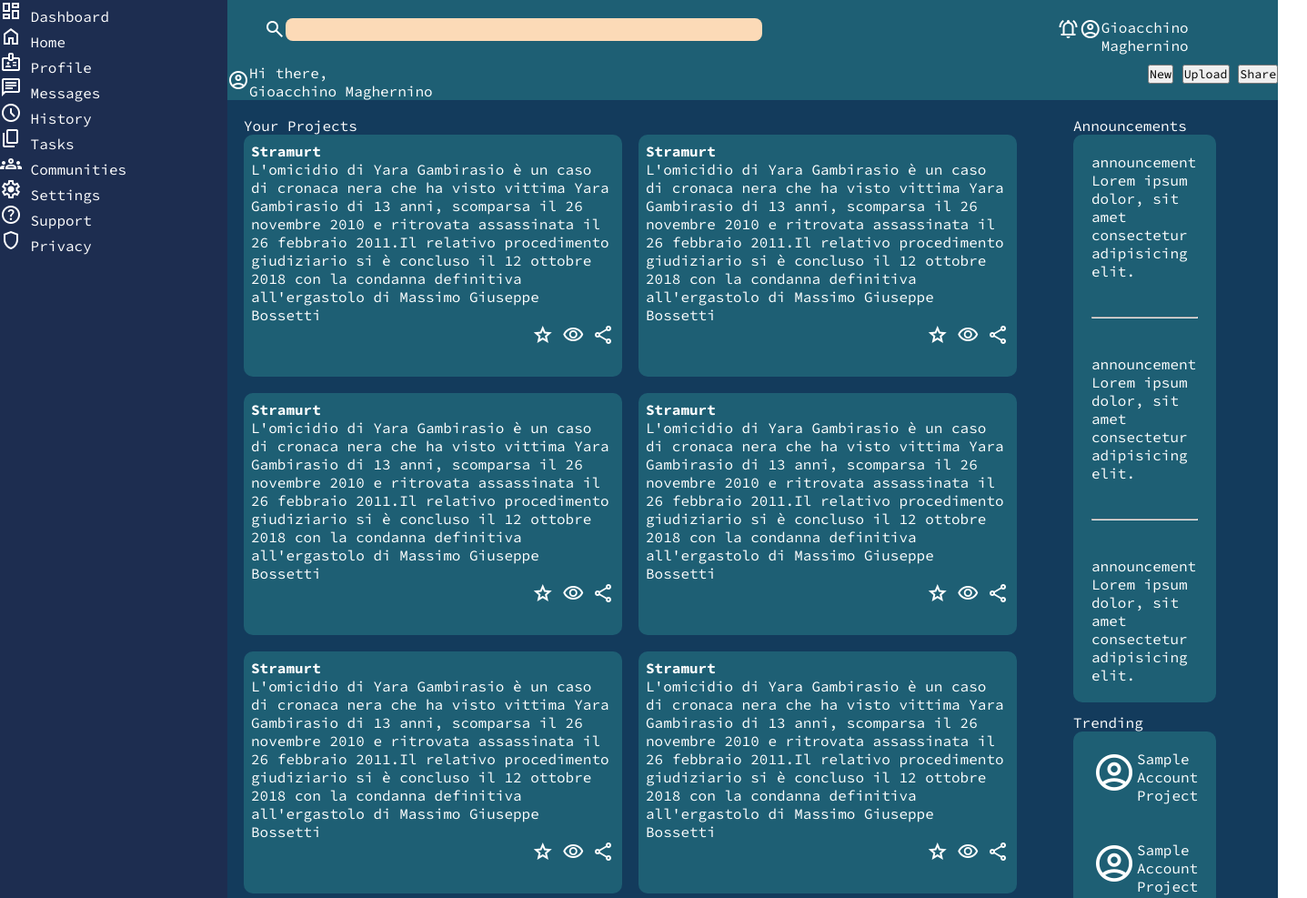
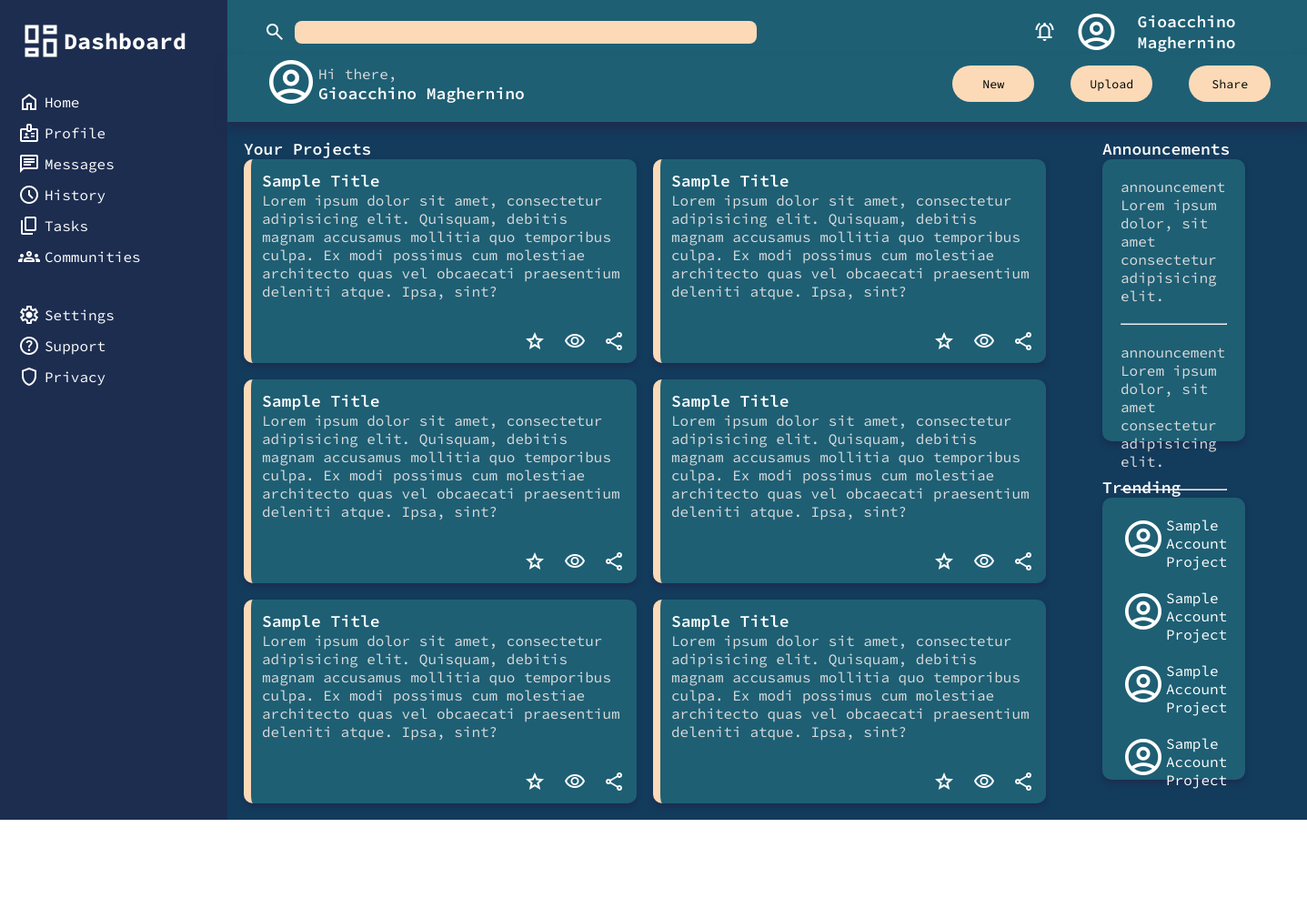
Before and after one commit to Leonardo-LT/html-css-dashboard, a plain HTML site: page index.html in a window 1280 px wide. Shown: the top 987 px of the page at 91% size, 1437 px wide, since content can reach past the window. After the commit the page ends 901 px from the top, so only its background shows below. Drawn offline with nearby package versions, Linux system fonts and the light colour scheme.

Commit message:
finished

```diff
--- a/index.html
+++ b/index.html
@@ -13,11 +13,15 @@
         <div class="sidebar">
 
             <div class="sidebar-elements">
-                <div class="logo"><span class="material-symbols-outlined">
+                <div class="sidebar-first-row">
+                    <div class="logo"><span class="material-symbols-outlined" style="font-size:50px; font-variation-settings: 'opsz' 4;">
                         dashboard
                         </span>
                         Dashboard
                     </div>
+                </div>
+
+                <div class="sidebar-second-row">
                     <div class="sidebar-element">
                         <span class="material-symbols-outlined">
                             home
@@ -53,6 +57,10 @@
                         </span>
                         Communities
                     </div>
+
+                </div>
+
+                <div class="sidebar-third-row">
                     <div class="sidebar-element">
                         <span class="material-symbols-outlined">
                             settings
@@ -73,6 +81,7 @@
                     </div>
                 </div>
             </div>
+        </div>
         <div class="main">
             <nav>
                 <div class="search-bar">
@@ -86,11 +95,11 @@
                         notifications_active
                     </span>
 
-                    <span class="material-symbols-outlined">
+                    <span class="material-symbols-outlined" style="font-size:50px; font-variation-settings: 'opsz' 4;">
                     account_circle
                     </span>
 
-                    <p>Gioacchino Maghernino</p>
+                    <span class="title">Gioacchino Maghernino</span>
                 </div>
 
             </nav>
@@ -98,13 +107,13 @@
             <div class="menu">
                 <div class="profile-section">
                     <div class="profile-icon">
-                        <span class="material-symbols-outlined">
+                        <span class="material-symbols-outlined" style="font-size:60px; font-variation-settings: 'opsz' 4;">
                         account_circle
                         </span>
                     </div>
                     <div class="text">
                         <p>Hi there,</p>
-                        <p>Gioacchino Maghernino</p>
+                        <span class="title">Gioacchino Maghernino</span>
                     </div>
                 </div>
                 <div class="buttons">
@@ -117,12 +126,12 @@
 
             <div class="content">
                 <div class="projects">
-                    <p class="content-header">Your Projects</p>
+                    <span class="title">Your Projects</span>
                     <div class="project-cards">
                         <div class="project-card">
-                            <div>
-                                <strong>Stramurt</strong>
-                                <p>L'omicidio di Yara Gambirasio è un caso di cronaca nera che ha visto vittima Yara Gambirasio di 13 anni, scomparsa il 26 novembre 2010 e ritrovata assassinata il 26 febbraio 2011.Il relativo procedimento giudiziario si è concluso il 12 ottobre 2018 con la condanna definitiva all'ergastolo di Massimo Giuseppe Bossetti</p>
+                            <div class="project-text">
+                                <span class="title">Sample Title</span>
+                                <p>Lorem ipsum dolor sit amet, consectetur adipisicing elit. Quisquam, debitis magnam accusamus mollitia quo temporibus culpa. Ex modi possimus cum molestiae architecto quas vel obcaecati praesentium deleniti atque. Ipsa, sint?</p>
                             </div>
                             <div class="project-icons">
                                 <span class="material-symbols-outlined">
@@ -139,9 +148,9 @@
                             </div>
                         </div>
                         <div class="project-card">
-                            <div>
-                                <strong>Stramurt</strong>
-                                <p>L'omicidio di Yara Gambirasio è un caso di cronaca nera che ha visto vittima Yara Gambirasio di 13 anni, scomparsa il 26 novembre 2010 e ritrovata assassinata il 26 febbraio 2011.Il relativo procedimento giudiziario si è concluso il 12 ottobre 2018 con la condanna definitiva all'ergastolo di Massimo Giuseppe Bossetti</p>
+                            <div class="project-text">
+                                <span class="title">Sample Title</span>
+                                <p>Lorem ipsum dolor sit amet, consectetur adipisicing elit. Quisquam, debitis magnam accusamus mollitia quo temporibus culpa. Ex modi possimus cum molestiae architecto quas vel obcaecati praesentium deleniti atque. Ipsa, sint?</p>
                             </div>
                             <div class="project-icons">
                                 <span class="material-symbols-outlined">
@@ -158,9 +167,9 @@
                             </div>
                         </div>
                         <div class="project-card">
-                            <div>
-                                <strong>Stramurt</strong>
-                                <p>L'omicidio di Yara Gambirasio è un caso di cronaca nera che ha visto vittima Yara Gambirasio di 13 anni, scomparsa il 26 novembre 2010 e ritrovata assassinata il 26 febbraio 2011.Il relativo procedimento giudiziario si è concluso il 12 ottobre 2018 con la condanna definitiva all'ergastolo di Massimo Giuseppe Bossetti</p>
+                            <div class="project-text">
+                                <span class="title">Sample Title</span>
+                                <p>Lorem ipsum dolor sit amet, consectetur adipisicing elit. Quisquam, debitis magnam accusamus mollitia quo temporibus culpa. Ex modi possimus cum molestiae architecto quas vel obcaecati praesentium deleniti atque. Ipsa, sint?</p>
                             </div>
                             <div class="project-icons">
                                 <span class="material-symbols-outlined">
@@ -177,9 +186,9 @@
                             </div>
                         </div>
                         <div class="project-card">
-                            <div>
-                                <strong>Stramurt</strong>
-                                <p>L'omicidio di Yara Gambirasio è un caso di cronaca nera che ha visto vittima Yara Gambirasio di 13 anni, scomparsa il 26 novembre 2010 e ritrovata assassinata il 26 febbraio 2011.Il relativo procedimento giudiziario si è concluso il 12 ottobre 2018 con la condanna definitiva all'ergastolo di Massimo Giuseppe Bossetti</p>
+                            <div class="project-text">
+                                <span class="title">Sample Title</span>
+                                <p>Lorem ipsum dolor sit amet, consectetur adipisicing elit. Quisquam, debitis magnam accusamus mollitia quo temporibus culpa. Ex modi possimus cum molestiae architecto quas vel obcaecati praesentium deleniti atque. Ipsa, sint?</p>
                             </div>
                             <div class="project-icons">
                                 <span class="material-symbols-outlined">
@@ -196,9 +205,9 @@
                             </div>
                         </div>
                         <div class="project-card">
-                            <div>
-                                <strong>Stramurt</strong>
-                                <p>L'omicidio di Yara Gambirasio è un caso di cronaca nera che ha visto vittima Yara Gambirasio di 13 anni, scomparsa il 26 novembre 2010 e ritrovata assassinata il 26 febbraio 2011.Il relativo procedimento giudiziario si è concluso il 12 ottobre 2018 con la condanna definitiva all'ergastolo di Massimo Giuseppe Bossetti</p>
+                            <div class="project-text">
+                                <span class="title">Sample Title</span>
+                                <p>Lorem ipsum dolor sit amet, consectetur adipisicing elit. Quisquam, debitis magnam accusamus mollitia quo temporibus culpa. Ex modi possimus cum molestiae architecto quas vel obcaecati praesentium deleniti atque. Ipsa, sint?</p>
                             </div>
                             <div class="project-icons">
                                 <span class="material-symbols-outlined">
@@ -215,9 +224,9 @@
                             </div>
                         </div>
                         <div class="project-card">
-                            <div>
-                                <strong>Stramurt</strong>
-                                <p>L'omicidio di Yara Gambirasio è un caso di cronaca nera che ha visto vittima Yara Gambirasio di 13 anni, scomparsa il 26 novembre 2010 e ritrovata assassinata il 26 febbraio 2011.Il relativo procedimento giudiziario si è concluso il 12 ottobre 2018 con la condanna definitiva all'ergastolo di Massimo Giuseppe Bossetti</p>
+                            <div class="project-text">
+                                <span class="title">Sample Title</span>
+                                <p>Lorem ipsum dolor sit amet, consectetur adipisicing elit. Quisquam, debitis magnam accusamus mollitia quo temporibus culpa. Ex modi possimus cum molestiae architecto quas vel obcaecati praesentium deleniti atque. Ipsa, sint?</p>
                             </div>
                             <div class="project-icons">
                                 <span class="material-symbols-outlined">
@@ -237,7 +246,7 @@
                 </div>
 
                 <div class="announcements">
-                    <p class="content-header">Announcements</p>
+                    <span class="title">Announcements</span>
                     <div class="announcement-cards">
                         <div class="announcement-card">
                             <p>announcement</p>
@@ -257,7 +266,7 @@
                     </div>
                 </div>
                 <div class="trending">
-                    <p class="content-header">Trending</p>
+                    <span class="title">Trending</span>
                     <div class="trending-cards">
                         <div class="trending-card">
                             <span class="material-symbols-outlined" style="font-size:50px; font-variation-settings: 'opsz' 4;">
--- a/style.css
+++ b/style.css
@@ -13,9 +13,11 @@
     font-family: SourceCodePro;
     src: url(SourceCodePro-VariableFont_wght.ttf);
 }
+
 body{
     color:white;
 }
+
 #wrapper {
     display: grid;
     grid-template-columns: 250px  3fr;
@@ -24,9 +26,19 @@ body{
 .sidebar {
     background-color: var(--sidebar-background);
     color: white;
+}
 
-    display: grid;
-    grid-template-rows: repeat((10, 1fr));
+.sidebar-elements {
+    display: flex;
+    flex-direction: column;
+    gap: 30px;
+}
+
+.sidebar-element {
+    display: flex;
+    align-items: center;
+    gap: 5px;
+    padding-bottom: 10px;
 }
 
 .main {
@@ -40,16 +52,25 @@ nav, .menu {
 nav {
     display: flex;
     justify-content: space-between;
+    align-items: center;
+    padding: 10px 40px 0px 40px;
+}
 
-    padding: 20px 40px 10px 40px;
+.menu {
+    padding: 0px 40px 10px 40px;
+    box-shadow: 0 8px 10px #1D2D50;
+    overflow: hidden;
 }
 
 .nav-icons {
     display: flex;
+    align-items: center;
+    gap: 20px;
 }
 
 .search-bar {
     display: flex;
+    gap: 10px;
     width: 100%;
 }
 
@@ -64,11 +85,38 @@ nav {
 .menu{
     display: flex;
     justify-content: space-between;
+
+}
+
+.buttons {
+    display: flex;
+    align-items: center;
+    gap: 40px;
+}
+
+button {
+    width: 90px;
+    height: 40px;
+    border-radius: 40px;
+    border: none;
+    background-color: var(--artistic-color);
 }
 
 .profile-section{
     display:flex;
     align-items: center;
+}
+
+.sidebar-elements {
+    padding: 20px;
+}
+
+.logo {
+    display: flex;
+    align-items: center;
+
+    font-weight: 700;
+    font-size: 25px;
 }
 
 .content {
@@ -77,6 +125,15 @@ nav {
 
     display: grid;
     grid-template: repeat(2, 1fr) / 2fr 1fr;
+}
+
+.title {
+    font-weight: 600;
+    font-size: 18px;
+}
+
+p {
+    color: rgb(220, 219, 219);
 }
 
 .projects {
@@ -99,23 +156,30 @@ nav {
 
 .project-card {
     background-color: var(--card-background);
-    padding: 8px;
+    padding: 12px;
     border-radius: 10px;
+    border-left: 8px solid var(--artistic-color);
+    box-shadow: 0 4px 6px -1px var(--sidebar-background), 0 2px 4px -2px var(--sidebar-background);
 
     width: max(400px, 26vw);
-    height: max(250px, 15vh);
+    height: max(200px, 15vh);
 
     display: flex;
     flex-direction: column;
+    justify-content: space-between;
 }
 
 .project-icons {
+    display: flex;
     align-self: flex-end;
+    gap: 20px;
 }
 
 .announcements {
     grid-row: 1 / 2;
     grid-column: 2 / 3;
+
+    height: 270px;
 }
 
 .announcement-cards {
@@ -123,10 +187,13 @@ nav {
 }
 
 .announcement-cards, .trending-cards {
-    gap: 40px;
+    height: inherit;
+    gap: 20px;
     display: flex;
     flex-direction: column;
     padding: 20px;
+    box-shadow: 0 4px 6px -1px var(--sidebar-background), 0 2px 4px -2px var(--sidebar-background);
+
 
     border-radius: 10px;
 }
@@ -142,6 +209,8 @@ hr {
 .trending {
     grid-row: 2 / 3;
     grid-column: 2 / 3;
+
+    height: 270px;
 }
 
 .trending-cards {
```
Lines whose indentation alone changed are shown as unchanged.
